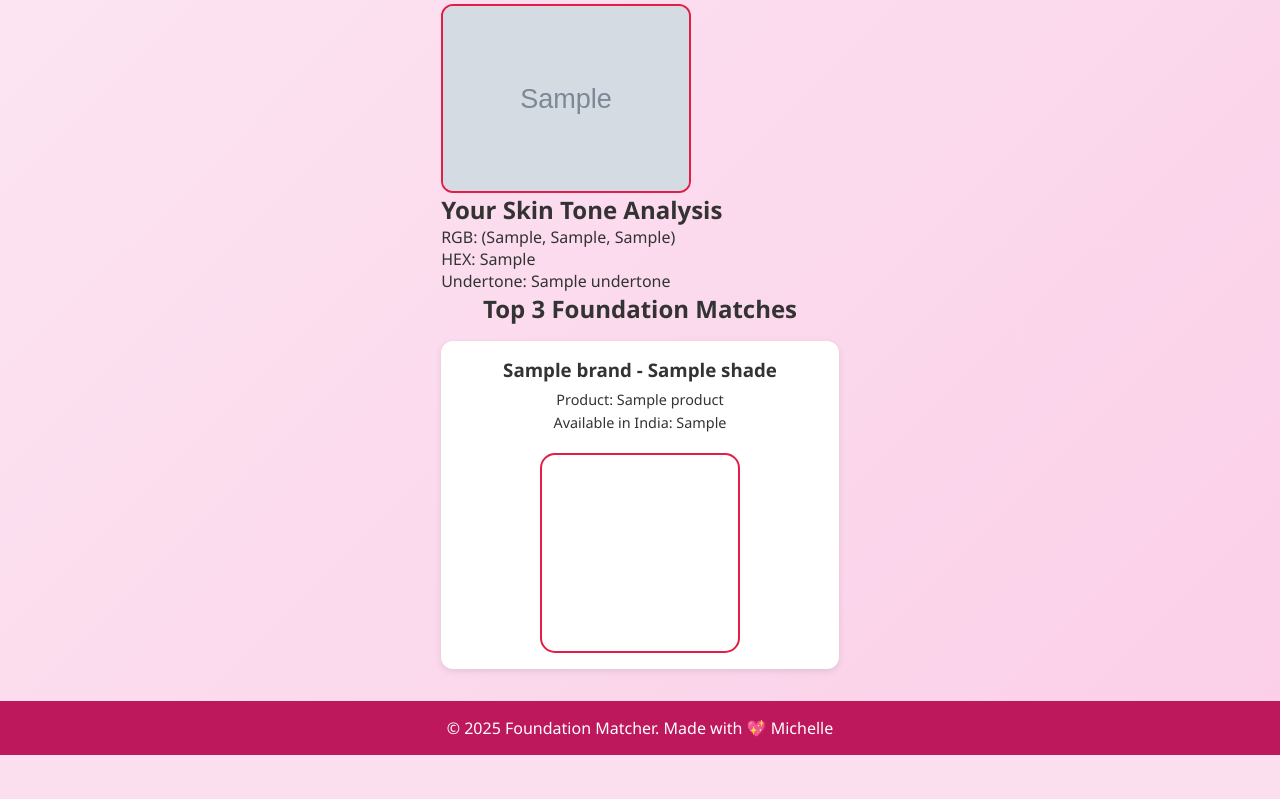
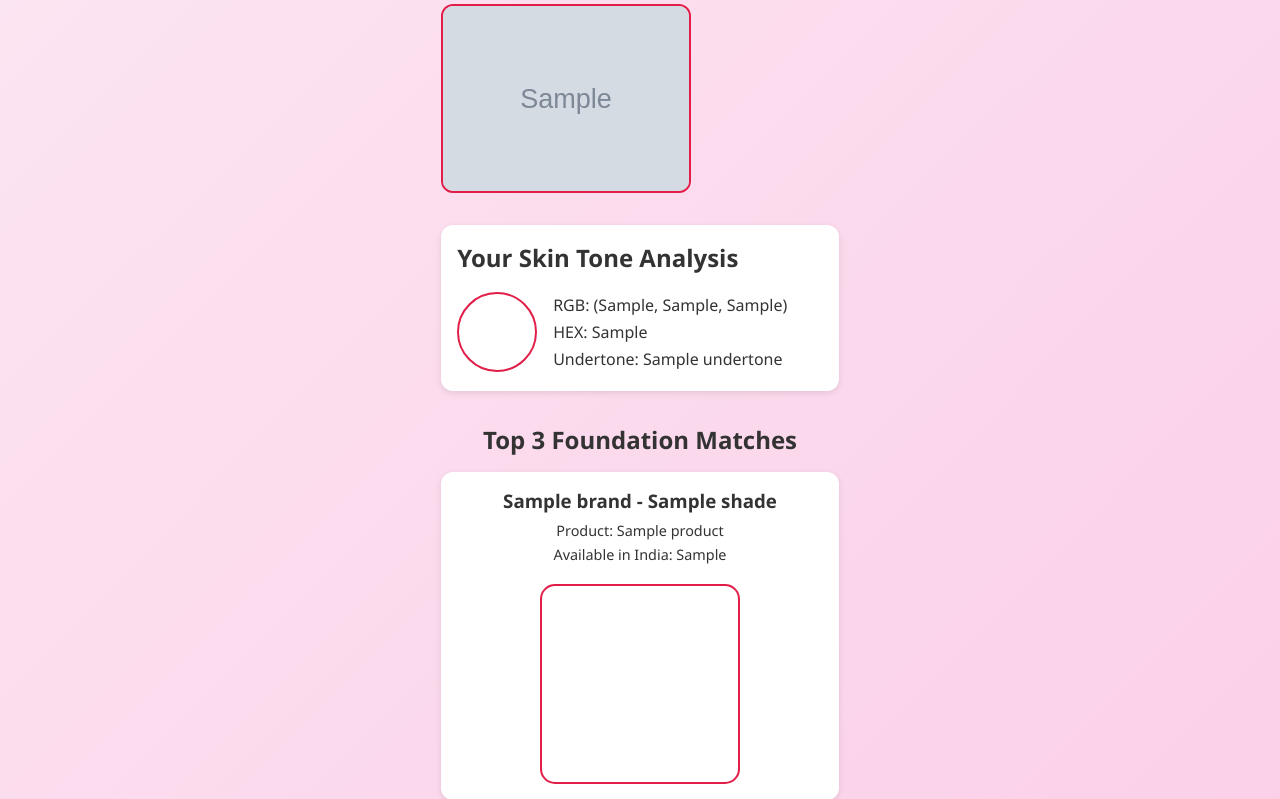
Before and after one commit to Michuzzz/mini-project-, a Flask app: template foundation-matcher/templates/index.html in a window 1280 px wide. Shown: the part 267-1066 px from the top of the page. Before the commit the page ends 1022 px from the top, so only its background shows below. Run offline with Flask 3, Linux system fonts and the light colour scheme; the template is opened without the code that fills it: most values are stand-ins (such as "Sample title", 1, 10 or a date in 2020); grey boxes marked "Sample" are stand-in pictures.

Commit message:
Update style.css

```diff
--- a/foundation-matcher/static/style.css
+++ b/foundation-matcher/static/style.css
@@ -81,6 +104,35 @@
   height: auto;
   display: block;
   object-fit: cover;
+}
+
+/* =======================
+   Skin Analysis
+======================= */
+.skin-analysis {
+  margin: 2rem 0;
+  padding: 1rem;
+  background: white;
+  border-radius: 12px;
+  box-shadow: 0 2px 6px rgba(0,0,0,0.1);
+}
+
+.skin-tone-info {
+  display: flex;
+  align-items: center;
+  margin-top: 1rem;
+}
+
+.color-swatch {
+  width: 80px;
+  height: 80px;
+  border-radius: 50%;
+  margin-right: 1rem;
+  border: 2px solid #e11d48;
+}
+
+.tone-details p {
+  margin: 0.3rem 0;
 }
 
 /* =======================
```
Also changed, not shown: other parts of foundation-matcher/static/style.css (+65 -43 lines).
